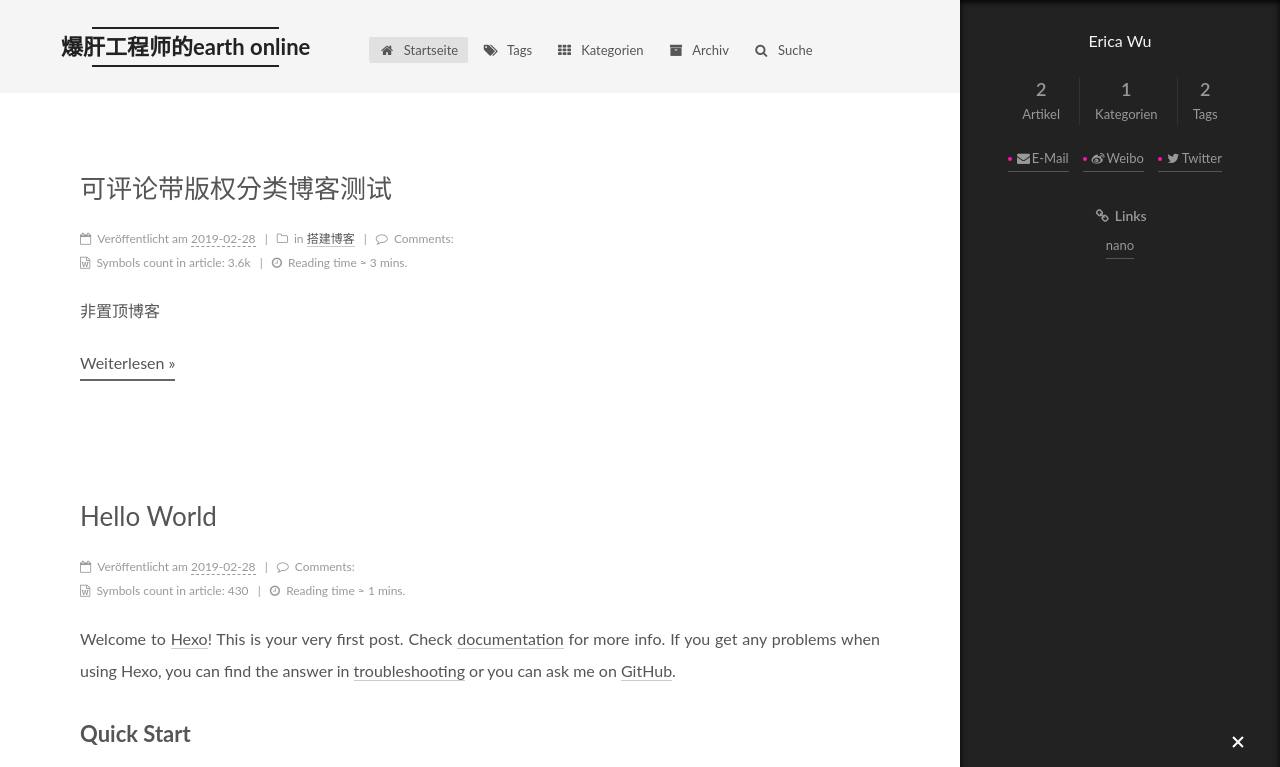
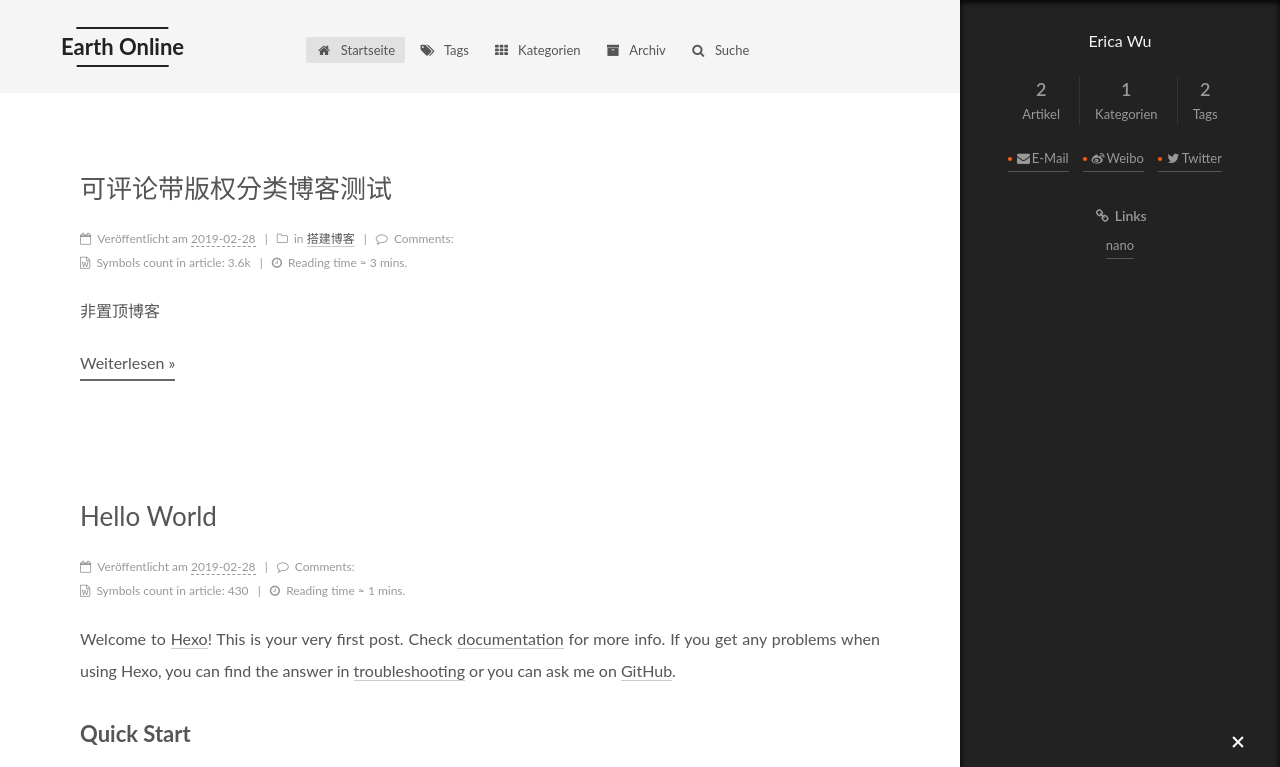
Before and after one commit to Erica-W/toelite.github.io, a plain HTML site: page index.html in a window 1280 px wide. Both pictures are taken after a click on the element 1238 px from the left and 743 px from the top of the page. Shown: the top 767 px of the page. Drawn offline with Linux system fonts and the light colour scheme.

Commit message:
Site updated: 2019-02-28 18:22:14

```diff
--- a/css/main.css
+++ b/css/main.css
@@ -1906,7 +1906,7 @@ pre .javascript .function {
   width: 4px;
   height: 4px;
   border-radius: 50%;
-  background: #ff11af;
+  background: #ff5912;
 }
 .links-of-blogroll {
   font-size: 13px;
--- a/index.html
+++ b/index.html
@@ -97,12 +97,12 @@
 
 
   <meta property="og:type" content="website">
-<meta property="og:title" content="爆肝工程师的earth online">
+<meta property="og:title" content="Earth Online">
 <meta property="og:url" content="https://toelite.com/index.html">
-<meta property="og:site_name" content="爆肝工程师的earth online">
+<meta property="og:site_name" content="Earth Online">
 <meta property="og:locale" content="zh-tw">
 <meta name="twitter:card" content="summary">
-<meta name="twitter:title" content="爆肝工程师的earth online">
+<meta name="twitter:title" content="Earth Online">
 
 
 
@@ -119,7 +119,7 @@
   };
 </script>
 
-  <title>爆肝工程师的earth online</title>
+  <title>Earth Online</title>
 
 
 
@@ -179,7 +179,7 @@
     <div class="custom-logo-site-title">
       <a href="/" class="brand" rel="start">
         <span class="logo-line-before"><i></i></span>
-        <span class="site-title">爆肝工程师的earth online</span>
+        <span class="site-title">Earth Online</span>
         <span class="logo-line-after"><i></i></span>
       </a>
     </div>
@@ -357,7 +357,7 @@
     </span>
 
     <span hidden itemprop="publisher" itemscope itemtype="http://schema.org/Organization">
-      <meta itemprop="name" content="爆肝工程师的earth online">
+      <meta itemprop="name" content="Earth Online">
     </span>
 
 
@@ -565,7 +565,7 @@
     </span>
 
     <span hidden itemprop="publisher" itemscope itemtype="http://schema.org/Organization">
-      <meta itemprop="name" content="爆肝工程师的earth online">
+      <meta itemprop="name" content="Earth Online">
     </span>
 
 
```
Also changed, not shown: 2019/02/28/hello-world/index.html (+4 -4 lines), 2019/02/28/test/index.html (+4 -4 lines), archives/2019/02/index.html (+5 -5 lines), archives/2019/index.html (+5 -5 lines), archives/index.html (+5 -5 lines), categories/index.html (+3 -3 lines), categories/搭建博客/index.html (+5 -5 lines), tags/Hexo/index.html (+5 -5 lines), tags/Markdown/index.html (+5 -5 lines), tags/index.html (+3 -3 lines).
